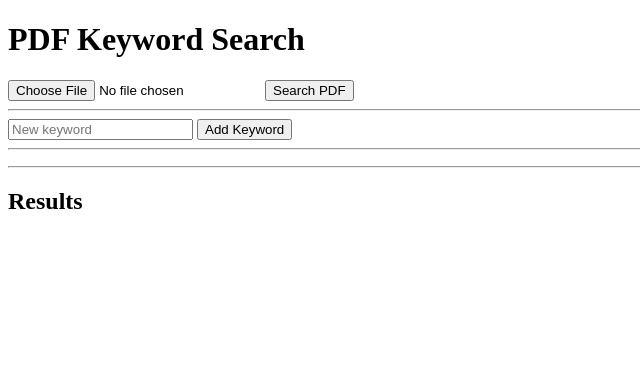
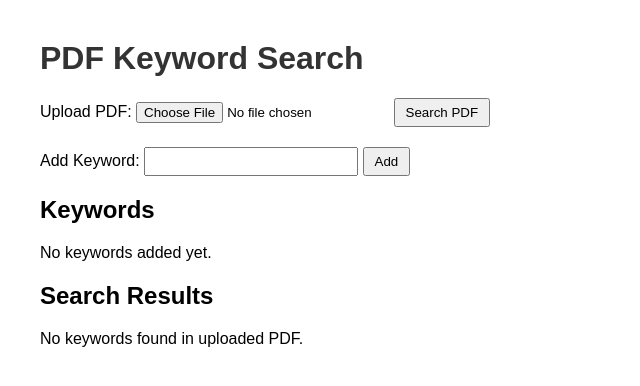
Before and after one commit to Aaronicc/pdf-keyword-search, a Flask app: page / in a window 1280 px wide. Shown: the top 386 px of the page, without its empty margins (0-640 px from the left). Run offline with Flask 3, Linux system fonts and the light colour scheme.

Commit message:
Update index.html

```diff
--- a/templates/index.html
+++ b/templates/index.html
@@ -3,61 +3,57 @@
 <head>
     <meta charset="UTF-8">
     <title>PDF Keyword Search</title>
+    <style>
+        body { font-family: Arial, sans-serif; margin: 40px; }
+        h1 { color: #333; }
+        form { margin-bottom: 20px; }
+        input[type="text"] { padding: 5px; width: 200px; }
+        input[type="submit"] { padding: 5px 10px; }
+        ul { list-style-type: none; padding: 0; }
+        li { margin-bottom: 5px; }
+        .keyword { display: inline-block; margin-right: 10px; }
+        .result { background-color: #eef; padding: 5px; margin-bottom: 5px; }
+    </style>
 </head>
 <body>
     <h1>PDF Keyword Search</h1>
 
-    <!-- Flash messages -->
-    {% with messages = get_flashed_messages(with_categories=true) %}
-      {% if messages %}
-        <ul>
-          {% for category, msg in messages %}
-            <li><strong>{{ category }}:</strong> {{ msg }}</li>
-          {% endfor %}
-        </ul>
-      {% endif %}
-    {% endwith %}
-
     <!-- Upload PDF -->
-    <form action="/" method="POST" enctype="multipart/form-data">
-        <input type="file" name="pdf_file" required>
-        <button type="submit">Search PDF</button>
+    <form method="POST" enctype="multipart/form-data">
+        <label>Upload PDF: </label>
+        <input type="file" name="pdf_file" accept=".pdf" required>
+        <input type="submit" value="Search PDF">
     </form>
 
-    <hr>
-
-    <!-- Add keyword -->
-    <form action="{{ url_for('add_keyword') }}" method="POST">
-        <input type="text" name="keyword" placeholder="New keyword" required>
-        <button type="submit">Add Keyword</button>
+    <!-- Add Keyword -->
+    <form method="POST" action="{{ url_for('add_keyword') }}">
+        <label>Add Keyword: </label>
+        <input type="text" name="keyword" required>
+        <input type="submit" value="Add">
     </form>
 
-    <hr>
-
-    <!-- Keyword list -->
+    <!-- Keyword List -->
+    <h2>Keywords</h2>
     <ul>
         {% for kw in keywords %}
             <li>
-                {{ kw.keyword }}
-                <!-- Delete button -->
+                <span class="keyword">{{ kw.word }}</span>
                 <form action="{{ url_for('delete_keyword', id=kw.id) }}" method="POST" style="display:inline;">
-                    <button type="submit">🗑️</button>
-                </form>
-                <!-- Edit button -->
-                <form action="{{ url_for('edit_keyword', id=kw.id) }}" method="GET" style="display:inline;">
-                    <button type="submit">✏️</button>
+                    <input type="submit" value="Delete">
                 </form>
             </li>
+        {% else %}
+            <li>No keywords added yet.</li>
         {% endfor %}
     </ul>
 
-    <hr>
-
-    <!-- Search results -->
-    <h2>Results</h2>
+    <!-- Search Results -->
+    <h2>Search Results</h2>
     <ul>
-        {% for r in results %}
-            <li>{{ r.keyword }} - {{ "Found" if r.found else "Not found" }}</li>
+        {% for res in results %}
+            <li class="result">{{ res.keyword }}</li>
+        {% else %}
+            <li>No keywords found in uploaded PDF.</li>
         {% endfor %}
     </ul>
 </body>
```
